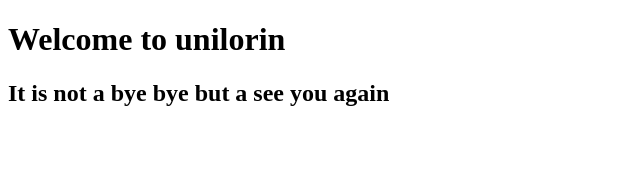
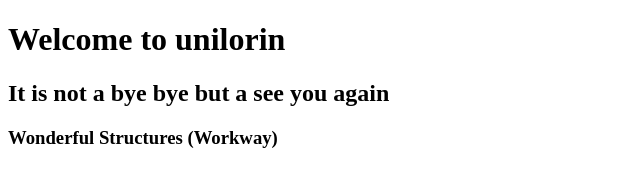
Before and after one commit to Izikay/help, a plain HTML site: page index.html in a window 1280 px wide. Shown: the whole page, without its empty margins (0-640 px from the left). Drawn offline with Linux system fonts and the light colour scheme.

Commit message:
added h3 tag

```diff
--- a/index.html
+++ b/index.html
@@ -9,5 +9,6 @@
 <body>
     <h1>Welcome to unilorin</h1>
     <h2>It is not a bye bye but a see you again</h2>
+    <h3>Wonderful Structures (Workway)</h3>
 </body>
 </html>
```
